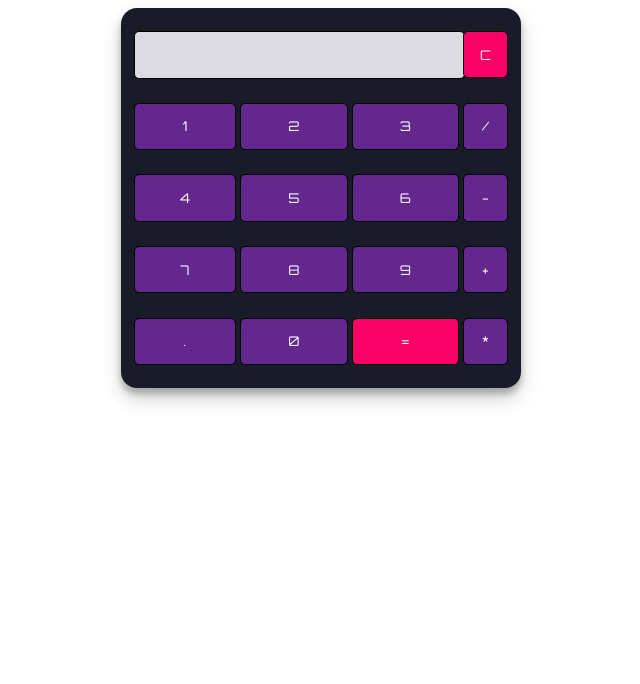
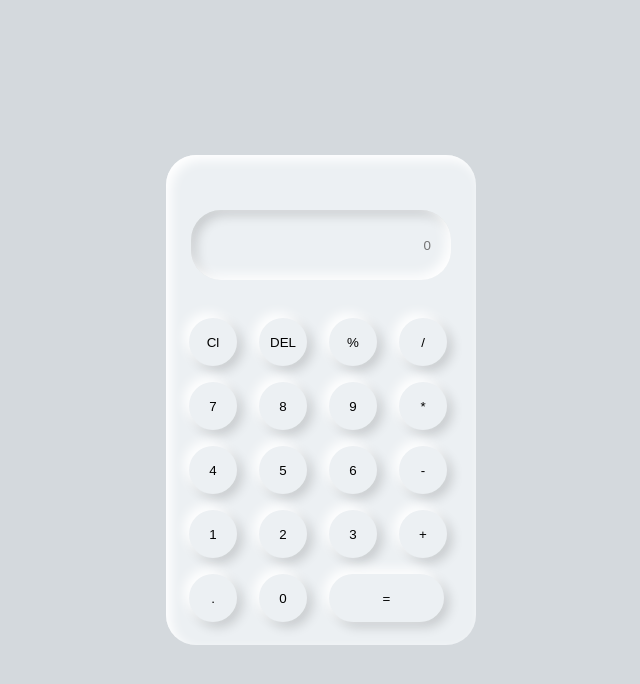
Before and after one commit to yashjain0112/hacktober2022, a plain HTML site: page index.html in a window 1280 px wide. Shown: the whole page, without its empty margins (319-959 px from the left). Drawn offline with Linux system fonts and the light colour scheme.

Commit message:
Add files via upload

```diff
--- a/index.html
+++ b/index.html
@@ -1,49 +1,44 @@
 <!DOCTYPE html>
-<html lang="en">
+<!--[if lt IE 7]>      <html class="no-js lt-ie9 lt-ie8 lt-ie7"> <![endif]-->
+<!--[if IE 7]>         <html class="no-js lt-ie9 lt-ie8"> <![endif]-->
+<!--[if IE 8]>         <html class="no-js lt-ie9"> <![endif]-->
+<!--[if gt IE 8]>      <html class="no-js"> <!--<![endif]-->
+<html>
     <head>
-        <meta charset="UTF-8" />
-        <meta http-equiv="X-UA-Compatible" content="IE=edge" />
-        <meta name="viewport" content="width=device-width, initial-scale=1.0" />
-        <link rel="stylesheet" href="styles.css" />
-        <title>Simple Calculator</title>
+        <meta charset="utf-8">
+        <meta http-equiv="X-UA-Compatible" content="IE=edge">
+        <title>Calculator</title>
+        <meta name="description" content="">
+        <meta name="viewport" content="width=device-width, initial-scale=1">
+        <link rel="stylesheet" href="styles.css">
     </head>
     <body>
-        <table class="calculator">
-            <tr>
-                <td colspan="3"><input class="display-box" type="text" id="result" disabled /></td>
+        <div class="container">
+            <div class="calculator">
+                <input type="text" placeholder="0" id="output-screen">
+                <button onclick="Clear()">Cl</button>
+                <button onclick="del()">DEL</button>
+                <button onclick="display('%')">%</button>
+                <button onclick="display('/')">/</button>
+                <button onclick="display('7')">7</button>
+                <button onclick="display('8')">8</button>
+                <button onclick="display('9')">9</button>
+                <button onclick="display('*')">*</button>
+                <button onclick="display('4')">4</button>
+                <button onclick="display('5')">5</button>
+                <button onclick="display('6')">6</button>
+                <button onclick="display('-')">-</button>
+                <button onclick="display('1')">1</button>
+                <button onclick="display('2')">2</button>
+                <button onclick="display('3')">3</button>
+                <button onclick="display('+')">+</button>
+                <button onclick="display('.')">.</button>
+                <button onclick="display('0')">0</button>
+                <button onclick="Calculate()" class="equal">=</button>
 
-                <!-- clearScreen() function clears all the values -->
-                <td><input type="button" value="C" onclick="clearScreen()" id="btn" /></td>
-            </tr>
-            <tr>
-                <!-- display() function displays the value of clicked button -->
-                <td><input type="button" value="1" onclick="display('1')" /></td>
-                <td><input type="button" value="2" onclick="display('2')" /></td>
-                <td><input type="button" value="3" onclick="display('3')" /></td>
-                <td><input type="button" value="/" onclick="display('/')" /></td>
-            </tr>
-            <tr>
-                <td><input type="button" value="4" onclick="display('4')" /></td>
-                <td><input type="button" value="5" onclick="display('5')" /></td>
-                <td><input type="button" value="6" onclick="display('6')" /></td>
-                <td><input type="button" value="-" onclick="display('-')" /></td>
-            </tr>
-            <tr>
-                <td><input type="button" value="7" onclick="display('7')" /></td>
-                <td><input type="button" value="8" onclick="display('8')" /></td>
-                <td><input type="button" value="9" onclick="display('9')" /></td>
-                <td><input type="button" value="+" onclick="display('+')" /></td>
-            </tr>
-            <tr>
-                <td><input type="button" value="." onclick="display('.')" /></td>
-                <td><input type="button" value="0" onclick="display('0')" /></td>
+            </div>
+        </div>
 
-                <!-- calculate() function evaluates the mathematical expression -->
-                <td><input type="button" value="=" onclick="calculate()" id="btn" /></td>
-                <td><input type="button" value="*" onclick="display('*')" /></td>
-            </tr>
-        </table>
-
-        <script type="text/javascript" src="script.js"></script>
+        <script src="script.js" async defer></script>
     </body>
 </html>
--- a/script.js
+++ b/script.js
@@ -1,30 +1,23 @@
-// This function clear all the values
-function clearScreen() {
-	document.getElementById("result").value = "";
+let outputScreen = document.getElementById("output-screen");
+
+function display(num){
+    outputScreen.value += num;
 }
 
-// This function display values
-function display(value) {
-	document.getElementById("result").value += value;
+function Calculate() {
+    try{
+        outputScreen.value = eval(outputScreen.value);
+    }
+
+    catch(err){
+        alert('invalid')
+    }
 }
 
-// This function evaluates the expression and returns result
-function calculate() {
-	var p = document.getElementById("result").value;
-	var q = eval(p);
-	document.getElementById("result").value = q;
+function Clear() {
+    outputScreen.value = '';
 }
 
-function clearScreen() {
-    document.getElementById("result").value = "";
+function del() {
+    outputScreen.value = outputScreen.value.slice(0, -1);
 }
-
-function display(value) {
-	document.getElementById("result").value += value;
-}
-
-function calculate() {
-	var p = document.getElementById("result").value;
-	var q = eval(p);
-	document.getElementById("result").value = q;
-}
--- a/styles.css
+++ b/styles.css
@@ -1,38 +1,58 @@
-@import url('https://fonts.googleapis.com/css2?family=Orbitron&display=swap');
-.calculator {
-    padding: 10px;
-    border-radius: 1em;
-    height: 380px;
-    width: 400px;
+*{
+    margin: 0;
+    padding: 0;
+    box-sizing: border-box;
+    background-color: #d4d9dd;
+}
+
+.container {
+    height: 100vh;
+    display: flex;
+    justify-content: center;
+    align-items: center;
+}
+
+.calculator{
+    background-color: #ecf0f3;
+    padding: 15px;
+    border-radius: 30px;
+    box-shadow: inset 5px 5px 12px #ffffff;
+    display: grid;
+    grid-template-columns: repeat(4, 70px);
+}
+
+input {
+    grid-column: span 4;
+    height: 70px;
+    width: 260px;
+    background-color: #ecf0f3;
+    box-shadow: inset -5px -5px 12px #ffffff,
+                inset 5px 5px 12px rgba(0, 0, 0, .16);
+    border: none;
+    border-radius: 30px;
+    color: rgb(70, 70, 70);
+    text-align: end;
     margin: auto;
-    background-color: #191b28;
-    box-shadow: rgba(0, 0, 0, 0.19) 0px 10px 20px, rgba(0, 0, 0, 0.23) 0px 6px 6px;
+    margin-top: 40px;
+    margin-bottom: 30px;
+    padding: 20px;
 }
-.display-box {
-    font-family: 'Orbitron', sans-serif;
-    background-color: #dcdbe1;
-    border: solid black 0.5px;
-    color: black;
-    border-radius: 5px;
-    width: 100%;
-    height: 65%;
+
+button{
+    height: 48px;
+    width: 48px;
+    background-color: #ecf0f3;
+    box-shadow: -5px -5px 12px #ffffff,
+                5px 5px 12px rgba(0, 0, 0, .16);
+    border: none;
+    border-radius: 50%;
+    margin: 8px;
 }
-#btn {
-    background-color: #fb0066;
+
+.equal {
+    width: 115px;
+    border-radius: 40px;
+    background-color: #ecf0f3;
+        box-shadow: -5px -5px 12px #ffffff,
+            5px 5px 12px rgba(0, 0, 0, .16);
 }
-input[type=button] {
-    font-family: 'Orbitron', sans-serif;
-    background-color: #64278f;
-    color: white;
-    border: solid black 0.5px;
-    width: 100%;
-    border-radius: 5px;
-    height: 70%;
-    outline: none;
-}
-input:active[type=button] {
-    background: #e5e5e5;
-    -webkit-box-shadow: inset 0px 0px 5px #c1c1c1;
-    -moz-box-shadow: inset 0px 0px 5px #c1c1c1;
-    box-shadow: inset 0px 0px 5px #c1c1c1;
-}
```
